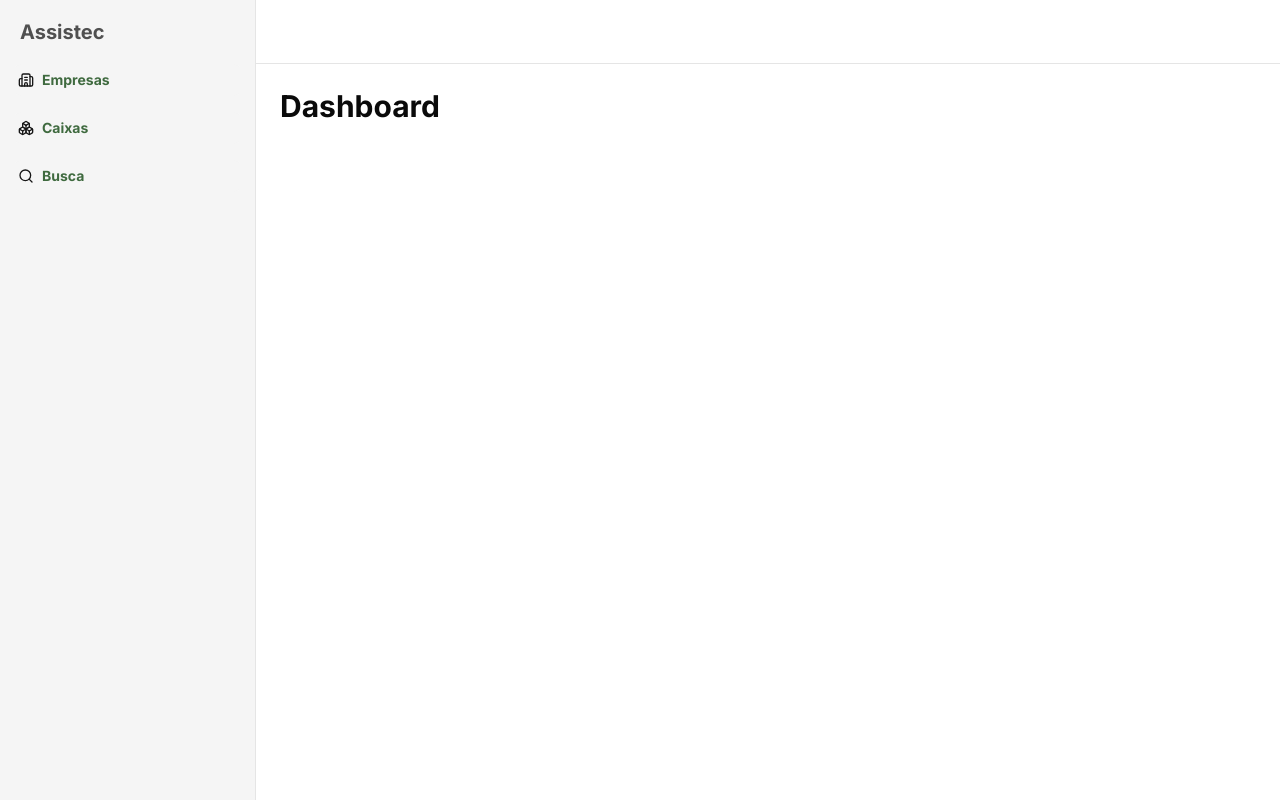
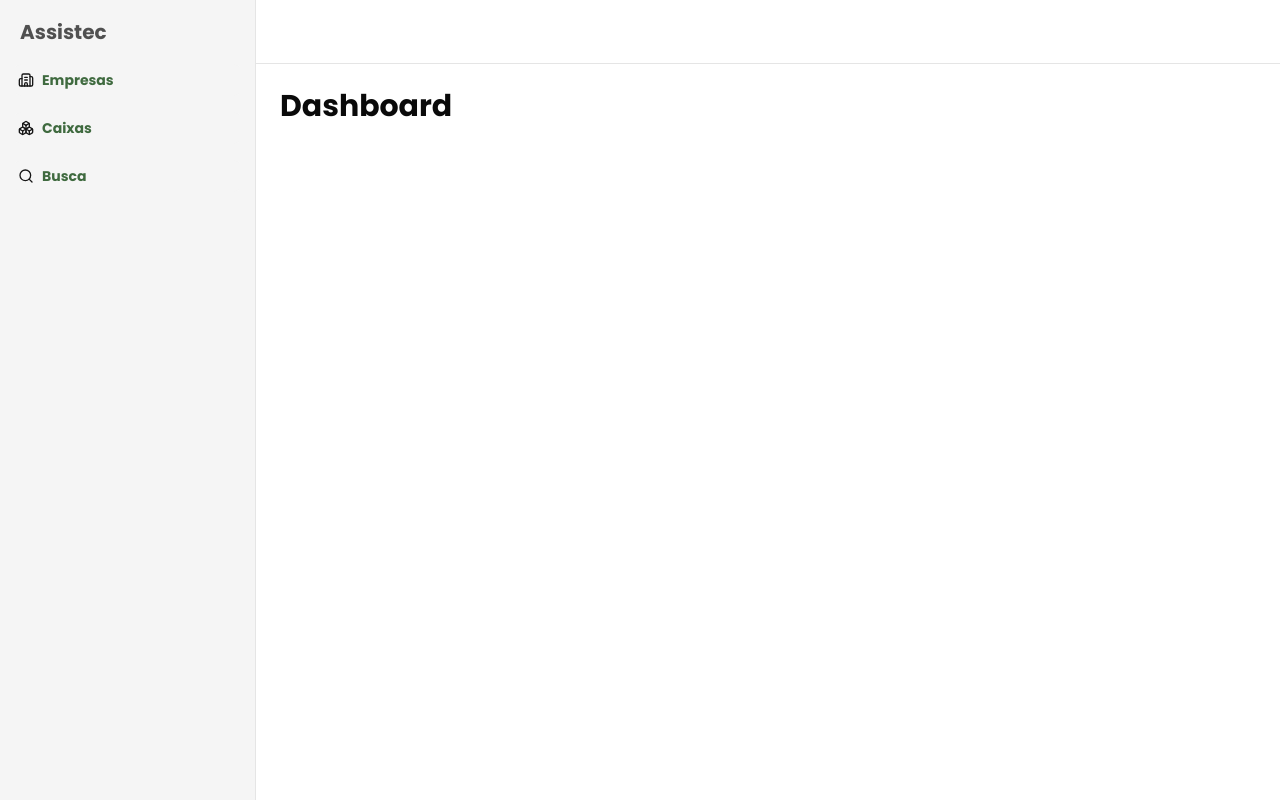
Before and after one commit to EcsedeiPedro/assistec, a Next.js app: page / in a window 1280 px wide. Built offline with nearby package versions, Linux system fonts and the light colour scheme.

Commit message:
chore: updating font to poppins

```diff
--- a/src/app/layout.tsx
+++ b/src/app/layout.tsx
@@ -1,20 +1,14 @@
 import type { Metadata } from "next";
-import { Geist, Geist_Mono, Inter } from "next/font/google";
+import { Poppins } from "next/font/google";
 import "./globals.css";
 import { cn } from "@/lib/utils";
 import { Toaster } from "@/components/ui/sonner";
 import { AppShell } from "@/components/layout/app-shell";
 
-const inter = Inter({ subsets: ["latin"], variable: "--font-sans" });
-
-const geistSans = Geist({
-  variable: "--font-geist-sans",
+const poppins = Poppins({
   subsets: ["latin"],
-});
-
-const geistMono = Geist_Mono({
-  variable: "--font-geist-mono",
-  subsets: ["latin"],
+  weight: ["400", "500", "600", "700"],
+  variable: "--font-sans",
 });
 
 export const metadata: Metadata = {
@@ -30,14 +24,7 @@ export default function RootLayout({
   return (
     <html
       lang="en"
-      className={cn(
-        "h-full",
-        "antialiased",
-        geistSans.variable,
-        geistMono.variable,
-        "font-sans",
-        inter.variable,
-      )}
+      className={cn("h-full", "antialiased", "font-sans", poppins.variable)}
     >
       <body>
         <Toaster position="top-right" />
```
